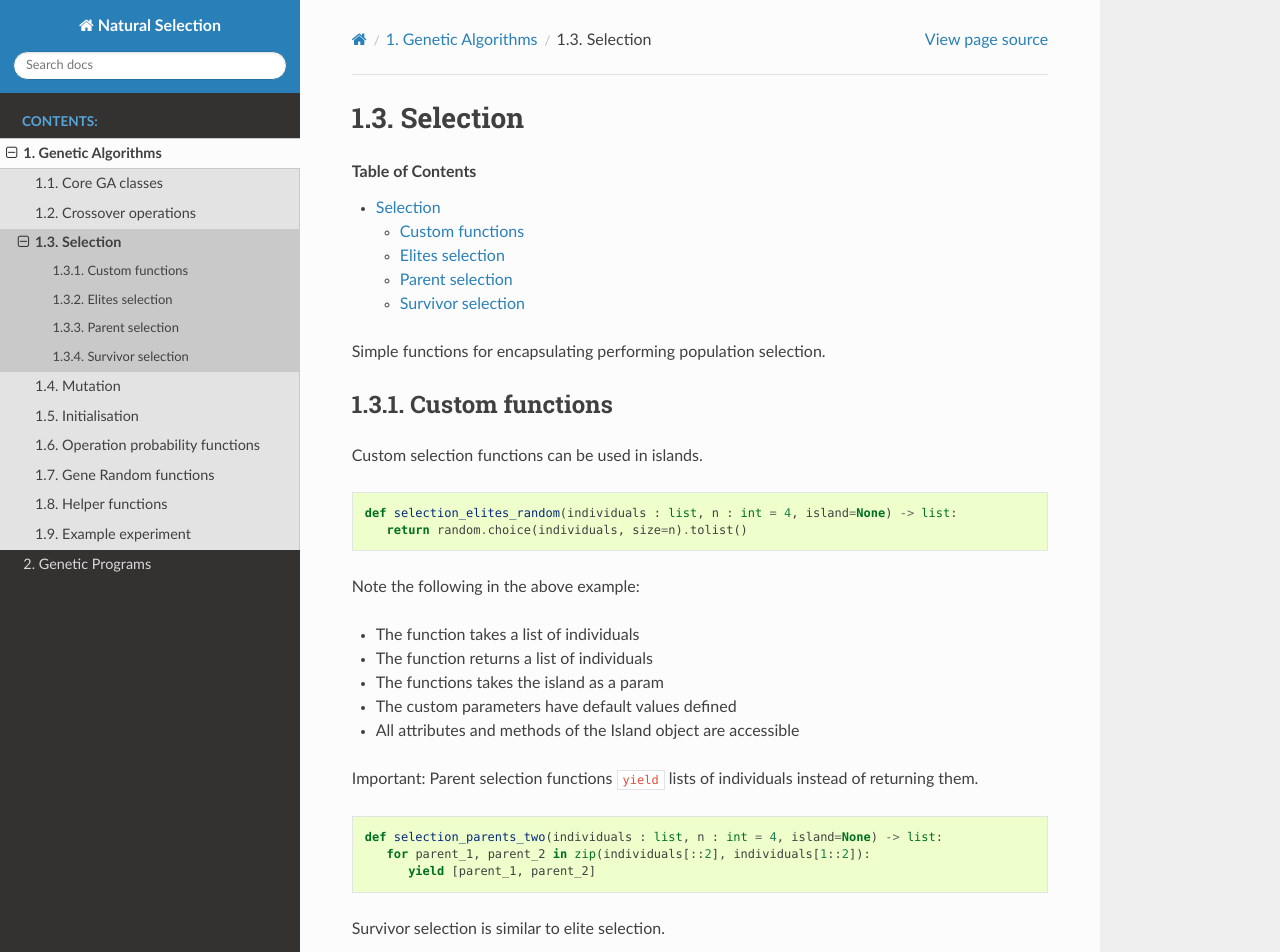
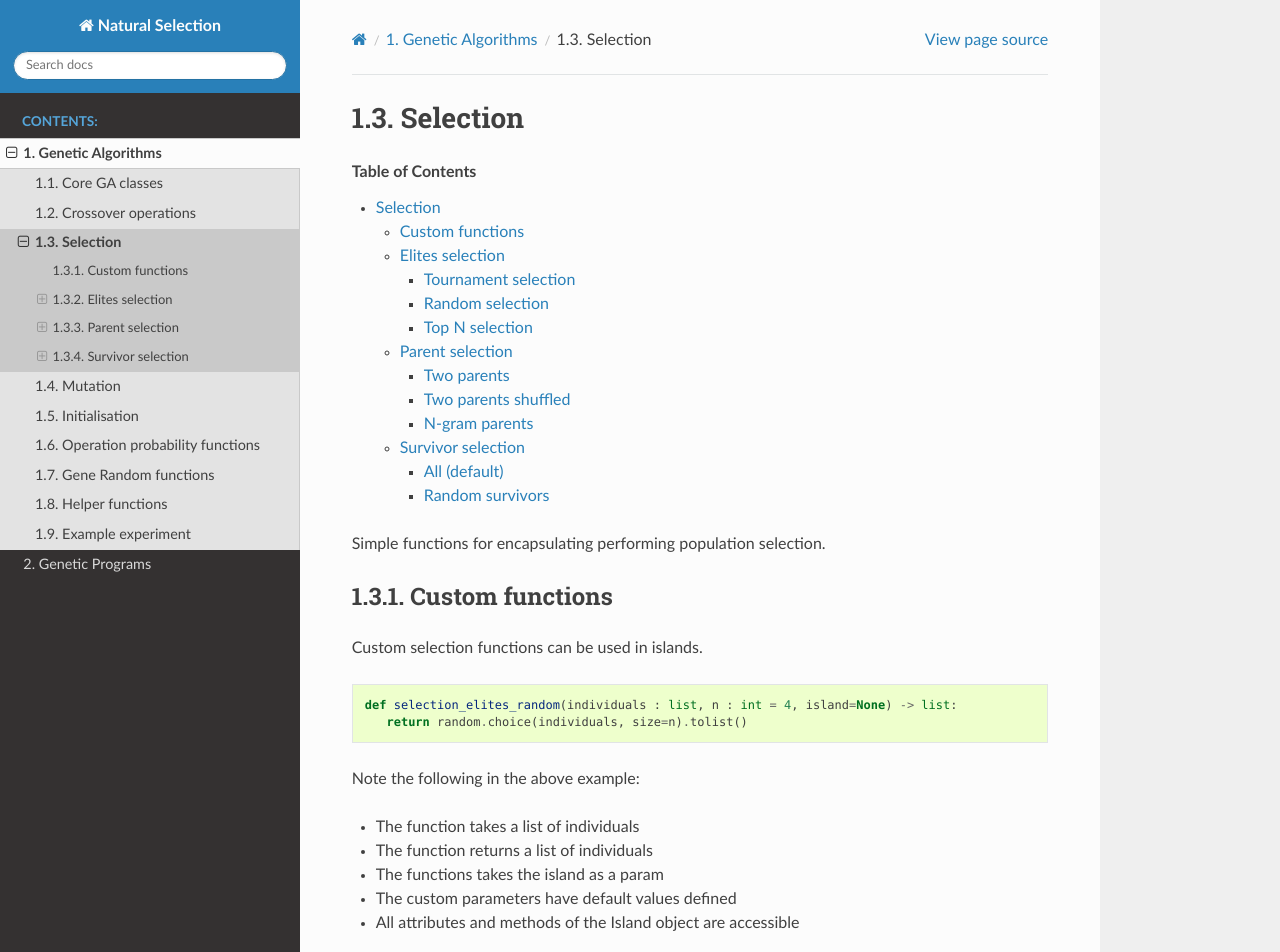
Before and after one commit to Zipfian-Science/natural-selection, a Sphinx documentation site: the page built from docs/source/ga_selection.rst, in a window 1280 px wide and 1400 px high. Shown: the top 952 px of the window. Built offline with Sphinx 7.4.7 and the Read the Docs theme 2.0.0, drawn with Linux system fonts in a browser that asks for light colours; some of the changed text lies outside the part shown.

Commit message:
Just more documentation

```diff
--- a/docs/source/ga.rst
+++ b/docs/source/ga.rst
@@ -21,6 +21,9 @@ of genes, along with the genome. These are built for direct encoding approaches.
 
 Genes encapsulate at core the key-value of a problem being optimised. They contain further attributes to set constraints
 and facilitate randomisation. Genes can further be initialised with custom ``gene_properties`` used by custom ``randomise_function``.
+
+Under ``natural_selection.genetic_algorithms.utils.random_functions`` a few useful gene randomisation functions can be found for easy use.
+See :ref:`Gene Random functions` for more.
 
 .. code-block:: python
 
--- a/docs/source/ga_crossover.rst
+++ b/docs/source/ga_crossover.rst
@@ -47,6 +47,11 @@ Note the following in the above example:
 
 Crossover operators
 =====================
+
+Uniform Random
+---------------------
 .. autofunction:: natural_selection.genetic_algorithms.operators.crossover.crossover_two_uniform
 
+Random Point
+---------------------
 .. autofunction:: natural_selection.genetic_algorithms.operators.crossover.crossover_two_n_point
--- a/docs/source/ga_selection.rst
+++ b/docs/source/ga_selection.rst
@@ -47,22 +47,41 @@ Survivor selection is similar to elite selection.
 
 Elites selection
 =====================
+
+Tournament selection
+---------------------
 .. autofunction:: natural_selection.genetic_algorithms.operators.selection.selection_elites_tournament
 
+Random selection
+---------------------
 .. autofunction:: natural_selection.genetic_algorithms.operators.selection.selection_elites_random
 
+Top N selection
+---------------------
 .. autofunction:: natural_selection.genetic_algorithms.operators.selection.selection_elites_top_n
 
 Parent selection
 =====================
+
+Two parents
+---------------------
 .. autofunction:: natural_selection.genetic_algorithms.operators.selection.selection_parents_two
 
+Two parents shuffled
+---------------------
 .. autofunction:: natural_selection.genetic_algorithms.operators.selection.selection_parents_two_shuffled
 
+N-gram parents
+---------------------
 .. autofunction:: natural_selection.genetic_algorithms.operators.selection.selection_parents_n_gram
 
 Survivor selection
 =====================
+
+All (default)
+---------------------
 .. autofunction:: natural_selection.genetic_algorithms.operators.selection.selection_survivors_all
 
+Random survivors
+---------------------
 .. autofunction:: natural_selection.genetic_algorithms.operators.selection.selection_survivors_random
```
Also changed, not shown: docs/source/ga_initialisation.rst (+28 -0 lines), docs/source/ga_mutation.rst (+20 -0 lines), 1 other file.
